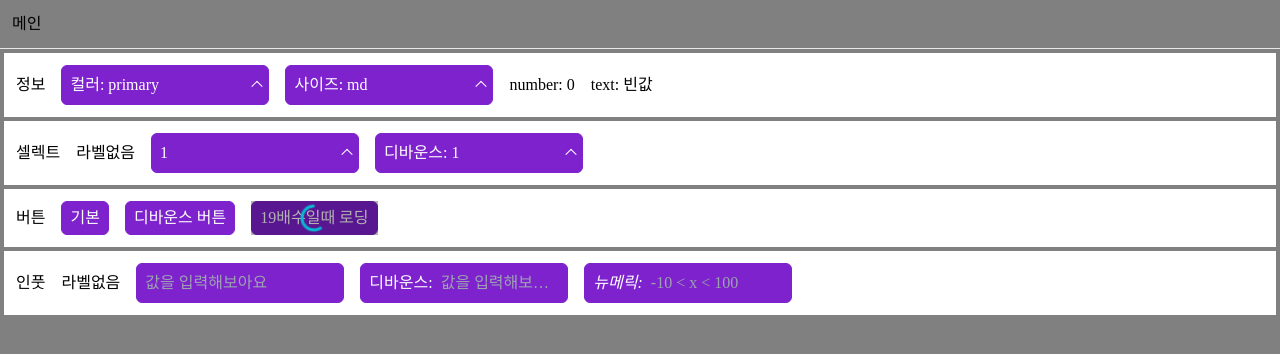
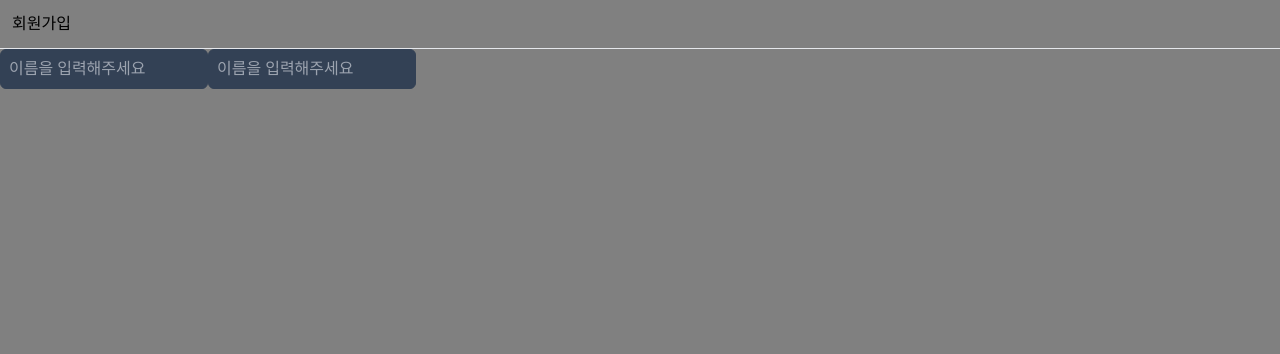
Before and after one commit to uiwwsw/broong, a React (Vite) app: page / in a window 1280 px wide. Shown: the top 354 px of the page. Built offline with nearby package versions, Linux system fonts and the light colour scheme; a web font is replaced by a local one.

Commit message:
test: validator 테스트

```diff
--- a/src/App.tsx
+++ b/src/App.tsx
@@ -2,7 +2,7 @@
 // import viteLogo from '/vite.svg'
 
 import DefaultLayout from '@/DefaultLayout';
-import Main from '@/Main';
+import Form from '@/Form';
 import NormalLayout from '@/NormalLayout';
 import NotFound from '@/NotFound';
 import { BrowserRouter as Router, Route, Routes } from 'react-router-dom';
@@ -12,7 +12,7 @@ const App = () => {
     <Router>
       <Routes>
         <Route element={<DefaultLayout />}>
-          <Route path="/" element={<Main />} />
+          <Route path="/" element={<Form />} />
         </Route>
         <Route element={<NormalLayout />}>
           <Route path="*" element={<NotFound />} />
--- a/src/components/Loader.tsx
+++ b/src/components/Loader.tsx
@@ -31,12 +31,7 @@ const Loader = ({ children, timeout = 500, show }: UseLoaderProps) => {
     }
   }, [loading, show]);
   return (
-    <i
-      className="relative inline-block"
-      onClickCapture={handleClick}
-      onMouseDownCapture={handleStart}
-      onTouchStartCapture={handleStart}
-    >
+    <i className="relative inline-block" onClickCapture={handleClick} onMouseDownCapture={handleStart}>
       {children}
 
       <Smooth className="w-0">
--- a/src/components/Tooltip.tsx
+++ b/src/components/Tooltip.tsx
@@ -38,7 +38,15 @@ const Tooltip = ({ slot, children, timeout = 0 }: TooltipProps) => {
     return () => clearTimeout(sti);
   }, [timeout, show]);
   return (
-    <i className="inline-block" ref={ref} onMouseEnter={handleEnter} onMouseLeave={handleLeave}>
+    <i
+      className="inline-block"
+      ref={ref}
+      onMouseEnter={handleEnter}
+      onTouchStart={() => {
+        able.current = false;
+      }}
+      onMouseLeave={handleLeave}
+    >
       {slot}
       {createPortal(
         <Smooth type="zoom" style={position}>
--- /dev/null
+++ b/src/components/Validator.tsx
@@ -0,0 +1,36 @@
+import { ChangeEvent, ReactNode, useState } from 'react';
+import Smooth from './Smooth';
+
+interface ValidatorProps {
+  children?: ReactNode;
+  validate: (value: string) => boolean | Promise<boolean>;
+  debounce?: number;
+}
+const Validator = ({ debounce, validate, children }: ValidatorProps) => {
+  const [result, setResult] = useState(false);
+  const handleChange = async (e: ChangeEvent<HTMLInputElement>) => {
+    setResult(await validate(e.target.value));
+  };
+  return (
+    <i className="relative" onChangeCapture={handleChange}>
+      {children}
+      <Smooth>
+        {result && (
+          <span className="absolute right-0 top-1/2 -translate-y-1/2 p-1">
+            <svg
+              xmlns="http://www.w3.org/2000/svg"
+              fill="none"
+              viewBox="0 0 24 24"
+              strokeWidth={1.5}
+              className="h-6 w-6 stroke-cyan-600"
+            >
+              <path strokeLinecap="round" strokeLinejoin="round" d="m4.5 12.75 6 6 9-13.5" />
+            </svg>
+          </span>
+        )}
+      </Smooth>
+    </i>
+  );
+};
+
+export default Validator;
--- /dev/null
+++ b/src/pages/Form.tsx
@@ -0,0 +1,30 @@
+import Validator from '@/Validator';
+import Base from './_Base';
+import Input from '@/Input';
+const Main = () => {
+  const test = (e: any) => {
+    console.log(e, 2);
+  };
+  return (
+    <Base title="회원가입" backgroundColor="gray">
+      <Input
+        onChange={test}
+        placeholder="이름을 입력해주세요"
+        componentName="inp"
+        themeColor="secondary"
+        themeSize="md"
+      />
+      <Validator validate={(val) => val.length === 3}>
+        <Input
+          onChange={test}
+          placeholder="이름을 입력해주세요"
+          componentName="inp"
+          themeColor="secondary"
+          themeSize="md"
+        />
+      </Validator>
+    </Base>
+  );
+};
+
+export default Main;
--- a/src/pages/Main.tsx
+++ b/src/pages/Main.tsx
@@ -10,7 +10,7 @@ import Tooltip from '@/Tooltip';
 const Main = () => {
   const style = 'm-1 flex items-center gap-4 bg-white p-3';
   const [size, setSize] = useState<SIZE>('md');
-  const [color, setColor] = useState<COLOR>('primary');
+  const [color, setColor] = useState<COLOR>('secondary');
   const [number, setNumber] = useState(0);
   const [text, setText] = useState('빈값');
   return (
--- a/src/utils/useHold.ts
+++ b/src/utils/useHold.ts
@@ -2,19 +2,19 @@ import { useCallback, useRef } from 'react';
 import useAnimation from '#/useAnimation';
 interface UseHoldProps {
   onHold?: Function;
-  holdTime?: number;
+  timeout?: number;
 }
-const useHold = ({ onHold, holdTime = 1000 }: UseHoldProps) => {
-  const holdtimeout = useRef(setTimeout(() => null));
+const useHold = ({ onHold, timeout = 1000 }: UseHoldProps) => {
+  const sti = useRef(setTimeout(() => null));
   const { startAnimation, stopAnimation } = useAnimation({ animate: () => onHold && onHold() });
 
   const handleStart = useCallback(() => {
     if (!onHold) return;
-    holdtimeout.current = setTimeout(() => startAnimation(), holdTime);
-  }, [onHold, holdTime]);
+    sti.current = setTimeout(() => startAnimation(), timeout);
+  }, [onHold, timeout]);
 
   const handleStop = useCallback(() => {
-    clearTimeout(holdtimeout.current);
+    clearTimeout(sti.current);
     stopAnimation();
   }, []);
 
@@ -22,8 +22,6 @@ const useHold = ({ onHold, holdTime = 1000 }: UseHoldProps) => {
     onMouseDown: handleStart,
     onMouseUp: handleStop,
     onMouseLeave: handleStop,
-    onTouchStart: handleStart,
-    onTouchEnd: handleStop,
   };
 };
 
--- a/src/utils/useRipple.tsx
+++ b/src/utils/useRipple.tsx
@@ -82,6 +82,7 @@ const useRipple = (size: UseRippleProps = 70) => {
     onMouseUp: handleEnd,
     onTouchEnd: handleEnd,
     onMouseLeave: handleEnd,
+    onTouchCancel: handleEnd,
     Ripple: ripple.map((x, index) =>
       x === undefined ? null : (
         <i
```
